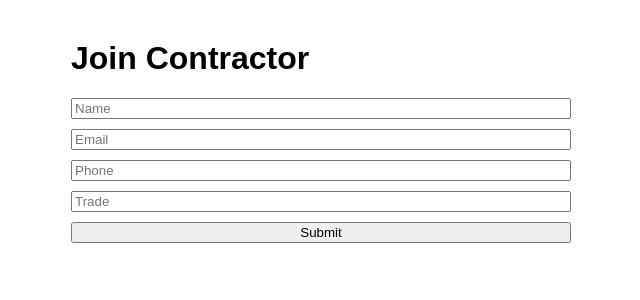
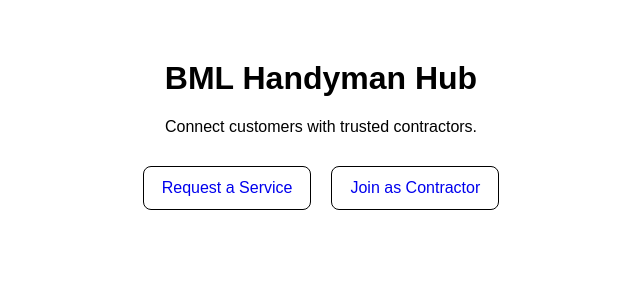
Before and after one commit to blynchhomeservices-sketch/bml-handyman-hub-v2, a Next.js app: page / in a window 1280 px wide. Shown: the top 300 px of the page, without its empty margins (319-959 px from the left). Built offline with nearby package versions, Linux system fonts and the light colour scheme.

Commit message:
Update page.tsx

```diff
--- a/app/page.tsx
+++ b/app/page.tsx
@@ -1,75 +1,34 @@
-"use client";
+export default function HomePage() {
+  return (
+    <main style={{ maxWidth: 700, margin: "60px auto", textAlign: "center" }}>
+      <h1>BML Handyman Hub</h1>
+      <p>Connect customers with trusted contractors.</p>
 
-import { useState } from "react";
+      <div style={{ display: "flex", gap: 20, justifyContent: "center", marginTop: 30 }}>
+        <a
+          href="/request-service"
+          style={{
+            padding: "12px 18px",
+            border: "1px solid #000",
+            borderRadius: 8,
+            textDecoration: "none",
+          }}
+        >
+          Request a Service
+        </a>
 
-export default function Home() {
-  const [form, setForm] = useState({
-    name: "",
-    email: "",
-    phone: "",
-    trade: "",
-  });
-
-  const [msg, setMsg] = useState("");
-
-  function onChange(e: React.ChangeEvent<HTMLInputElement>) {
-    setForm({ ...form, [e.target.name]: e.target.value });
-  }
-
-  async function submit(e: React.FormEvent) {
-    e.preventDefault();
-    setMsg("Submitting...");
-
-    const res = await fetch("/api/contractors", {
-      method: "POST",
-      headers: { "Content-Type": "application/json" },
-      body: JSON.stringify(form),
-    });
-
-    const data = await res.json();
-
-    if (!res.ok) {
-      setMsg(data.error || "Error");
-      return;
-    }
-
-    setMsg("✅ Submitted successfully");
-    setForm({ name: "", email: "", phone: "", trade: "" });
-  }
-
-  return (
-    <main style={{ maxWidth: 500, margin: "40px auto" }}>
-      <h1>Join Contractor</h1>
-
-      <form onSubmit={submit} style={{ display: "grid", gap: 10 }}>
-        <input
-          name="name"
-          placeholder="Name"
-          value={form.name}
-          onChange={onChange}
-        />
-        <input
-          name="email"
-          placeholder="Email"
-          value={form.email}
-          onChange={onChange}
-        />
-        <input
-          name="phone"
-          placeholder="Phone"
-          value={form.phone}
-          onChange={onChange}
-        />
-        <input
-          name="trade"
-          placeholder="Trade"
-          value={form.trade}
-          onChange={onChange}
-        />
-        <button type="submit">Submit</button>
-      </form>
-
-      <p style={{ marginTop: 12 }}>{msg}</p>
+        <a
+          href="/join-contractor"
+          style={{
+            padding: "12px 18px",
+            border: "1px solid #000",
+            borderRadius: 8,
+            textDecoration: "none",
+          }}
+        >
+          Join as Contractor
+        </a>
+      </div>
     </main>
   );
 }
```
